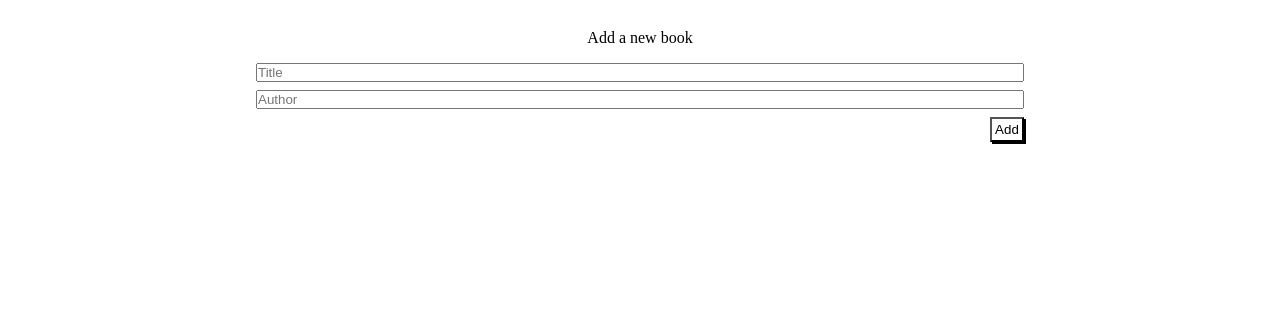
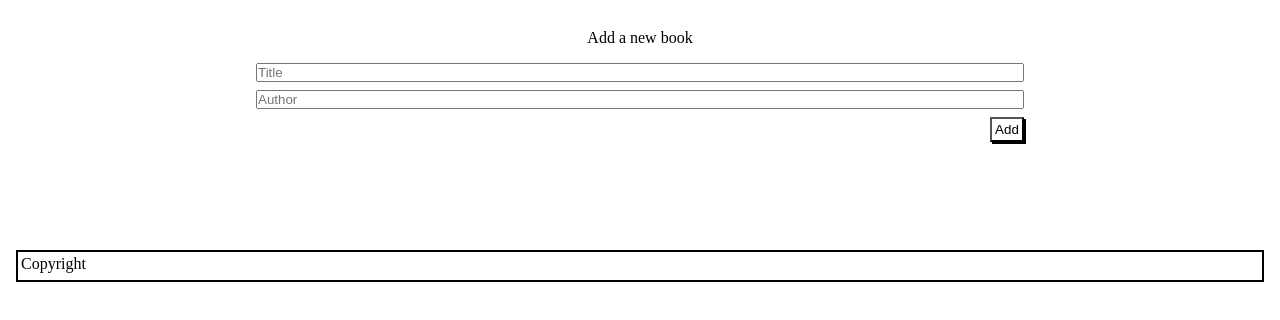
Before and after one commit to karam084/awesome-books-es6, a website with bundled scripts: page index.html in a window 1280 px wide. Shown: the part 126-446 px from the top of the page. Built offline with nearby package versions, Linux system fonts and the light colour scheme.

Commit message:
Add footer

```diff
--- a/index.html
+++ b/index.html
@@ -41,6 +41,11 @@
         <input type="submit" id="submit" name="submit" value="Add" />
       </form>
     </section>
+    <section>
+      <footer>
+        <p>Copyright</p>
+      </footer>
+    </section>
     <script src="./app.js" type="module"></script>
   </body>
 </html>
--- a/main.css
+++ b/main.css
@@ -96,3 +96,13 @@ hr {
   flex-direction: column;
   align-items: flex-end;
 }
+
+footer {
+  height: 2rem;
+  margin-top: 100px;
+  text-align: left;
+  padding: 3px;
+  background-color: white;
+  color: black;
+  border: 2px solid black;
+}
```
